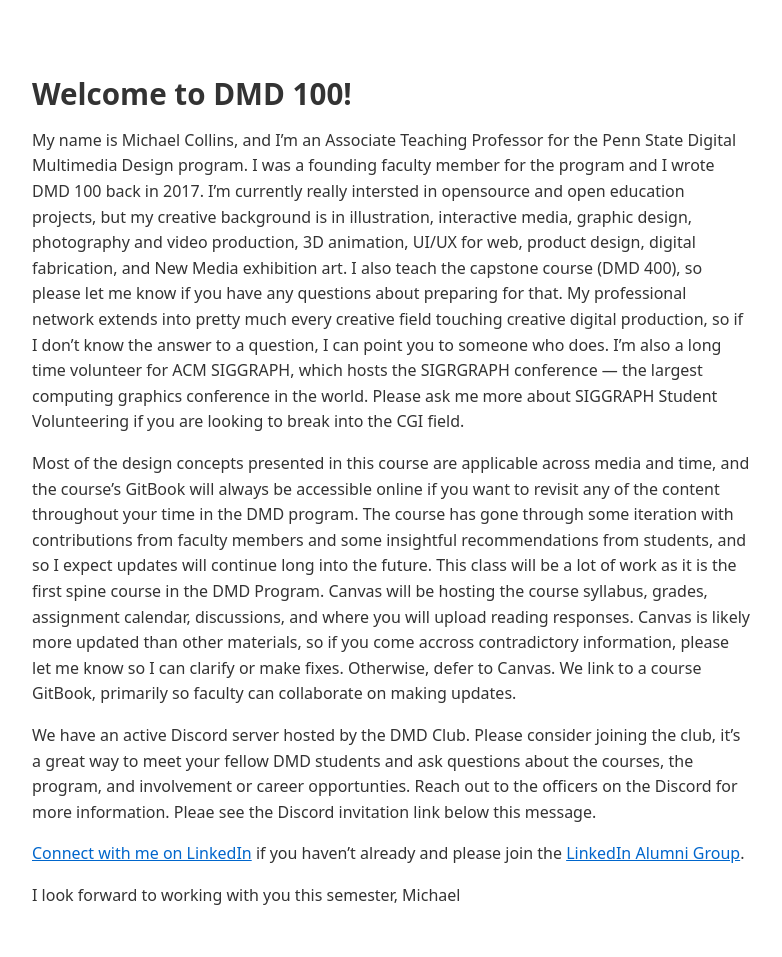
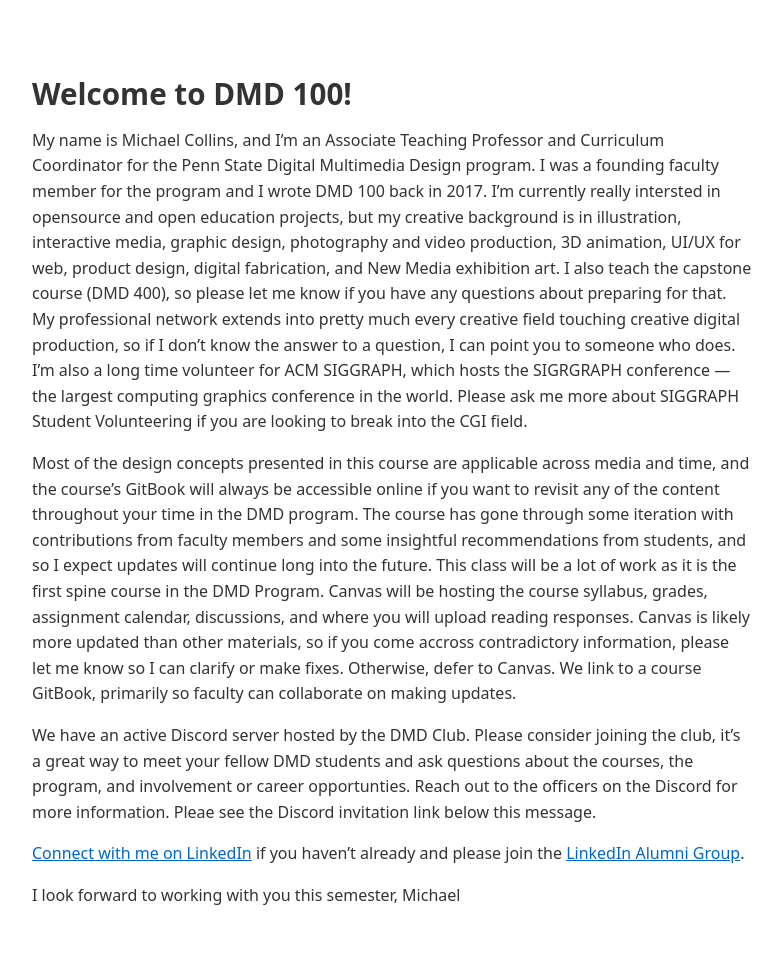
Before and after one commit to michael-collins/course-intros, a Jekyll site: the page built from _posts/2025-05-16-dmd-100-welcome.md, in a window 1280 px wide. Shown: the whole page, without its empty margins (248-1030 px from the left). Built offline with Jekyll 4.4.1, drawn with Linux system fonts in a browser that asks for light colours.

Commit message:
Update 2025-05-16-dmd-100-welcome.md

```diff
--- a/_posts/2025-05-16-dmd-100-welcome.md
+++ b/_posts/2025-05-16-dmd-100-welcome.md
@@ -6,7 +6,7 @@ date: 2025-05-16
 
 ## Welcome to DMD 100!
 
-My name is Michael Collins, and I'm an Associate Teaching Professor for the Penn State Digital Multimedia Design program. I was a founding faculty member for the program and I wrote DMD 100 back in 2017. I'm currently really intersted in opensource and open education projects, but my creative background is in illustration, interactive media, graphic design, photography and video production, 3D animation, UI/UX for web, product design, digital fabrication, and New Media exhibition art. I also teach the capstone course (DMD 400), so please let me know if you have any questions about preparing for that. My professional network extends into pretty much every creative field touching creative digital production, so if I don't know the answer to a question, I can point you to someone who does. I'm also a long time volunteer for ACM SIGGRAPH, which hosts the SIGRGRAPH conference — the largest computing graphics conference in the world. Please ask me more about SIGGRAPH Student Volunteering if you are looking to break into the CGI field.
+My name is Michael Collins, and I'm an Associate Teaching Professor and Curriculum Coordinator for the Penn State Digital Multimedia Design program. I was a founding faculty member for the program and I wrote DMD 100 back in 2017. I'm currently really intersted in opensource and open education projects, but my creative background is in illustration, interactive media, graphic design, photography and video production, 3D animation, UI/UX for web, product design, digital fabrication, and New Media exhibition art. I also teach the capstone course (DMD 400), so please let me know if you have any questions about preparing for that. My professional network extends into pretty much every creative field touching creative digital production, so if I don't know the answer to a question, I can point you to someone who does. I'm also a long time volunteer for ACM SIGGRAPH, which hosts the SIGRGRAPH conference — the largest computing graphics conference in the world. Please ask me more about SIGGRAPH Student Volunteering if you are looking to break into the CGI field.
 
 Most of the design concepts presented in this course are applicable across media and time, and the course's GitBook will always be accessible online if you want to revisit any of the content throughout your time in the DMD program. The course has gone through some iteration with contributions from faculty members and some insightful recommendations from students, and so I expect updates will continue long into the future. This class will be a lot of work as it is the first spine course in the DMD Program. Canvas will be hosting the course syllabus, grades, assignment calendar, discussions, and where you will upload reading responses. Canvas is likely more updated than other materials, so if you come accross contradictory information, please let me know so I can clarify or make fixes. Otherwise, defer to Canvas. We link to a course GitBook, primarily so faculty can collaborate on making updates.
 
```
